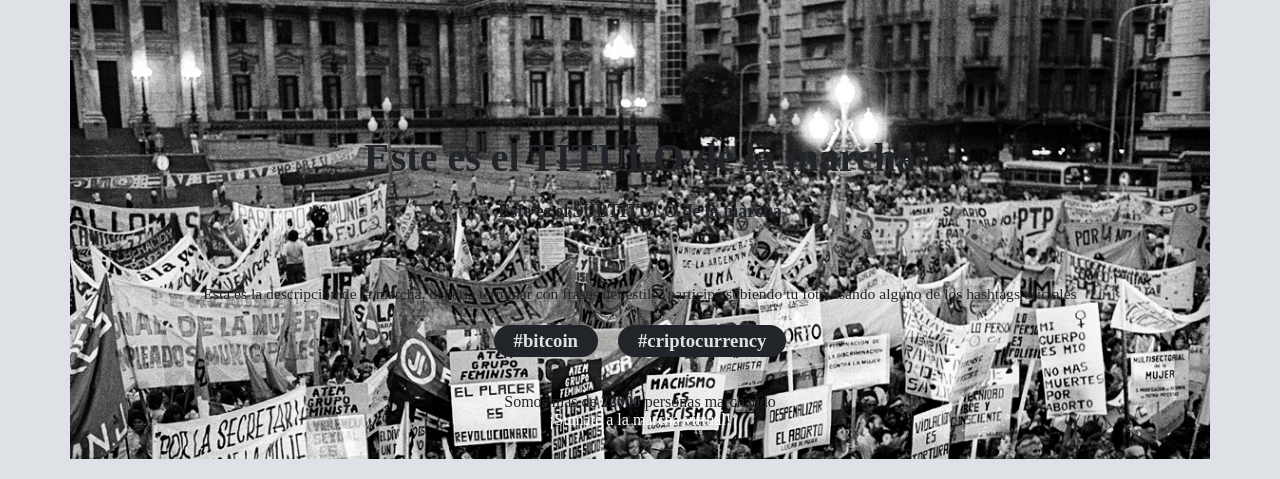
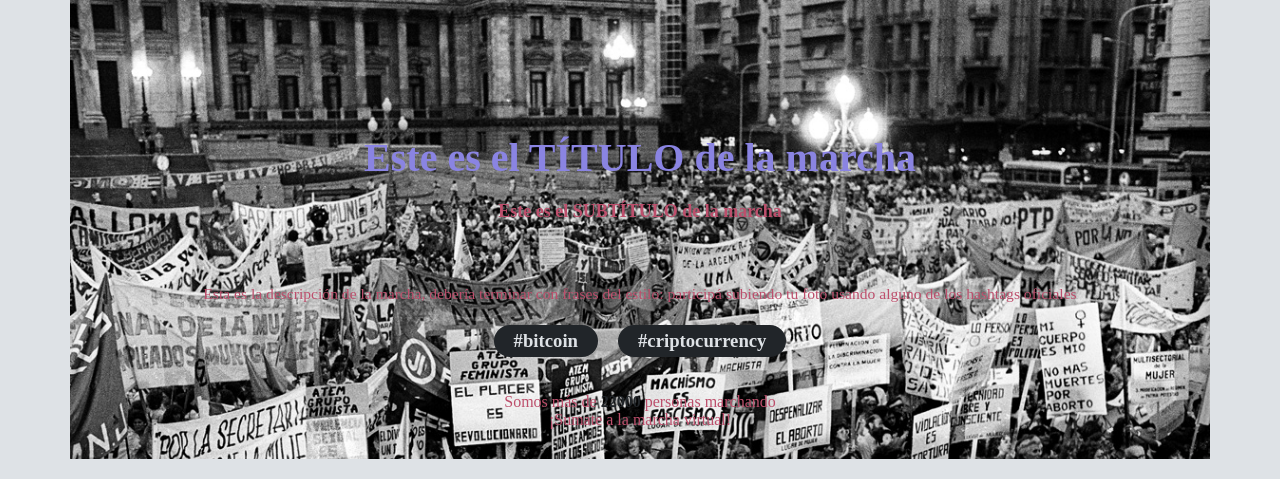
Before and after one commit to facttic/mv-front, a React (Create React App) app: page / in a window 1280 px wide. Shown: the top 479 px of the page. Built offline with nearby package versions, Linux system fonts and the light colour scheme; no server answers.

Commit message:
estilos custom a componentes desde db

```diff
--- a/src/components/pages/Manifestation.js
+++ b/src/components/pages/Manifestation.js
@@ -229,25 +229,28 @@ class Manifestation extends Component {
     return (
       <Background onScroll={this.handleScroll}>
         <Container ref={this.container} className="App">
-        {console.log(this.state.manifestation.people)}
           <Header
             title={this.state.manifestation.title}
-            info={this.state.manifestation.subtitle}
-            background={this.state.manifestation.images.header.src != "" ? this.state.manifestation.images.header.src  : headerBackgroundTemplate }
+            subtitle={this.state.manifestation.subtitle}
+            background={this.state.manifestation.images.header.src != "" ? this.state.manifestation.images.header.src : headerBackgroundTemplate }
             logoImgAlt={this.state.manifestation.name}
             count={this.state.manifestation.people}
             countImgSrc=""
             text={this.state.manifestation.description}
             hashtags={this.state.manifestation.hashtags}
 
-            /*Styles
-            TODO: Terminar con estilos custom
+            /*STYLES*/
 
-            leadClosingColor={this.state.manifestation.styles}
-            leadClosingFont={}*/
-
-
-
+            titleColor={this.state.manifestation.styles.text.title.color}
+            titleFont={this.state.manifestation.styles.text.title.font}
+            subtitleColor={this.state.manifestation.styles.text.subtitle.color}
+            subtitleFont={this.state.manifestation.styles.text.subtitle.font}
+            textColor={this.state.manifestation.styles.text.subtitle.color}
+            textFont={this.state.manifestation.styles.text.subtitle.font}
+            counterColor={this.state.manifestation.styles.text.subtitle.color}
+            counterFont={this.state.manifestation.styles.text.subtitle.font}
+            leadClosingColor={this.state.manifestation.styles.text.subtitle.color}
+            leadClosingFont={this.state.manifestation.styles.text.subtitle.font}
           ></Header>
 
           <Sponsors sponsors={this.state.manifestation.sponsors}></Sponsors>
--- a/src/components/snippets/body/media/Card.js
+++ b/src/components/snippets/body/media/Card.js
@@ -9,7 +9,7 @@ const CardWrapper = styled.article`
   max-width: calc(100% - 30px);
   background-color: #fff;
   position: relative;
-  // border-radius: 3px;
+  border-radius: 3px;
   overflow: hidden;
   box-shadow: 0 4px 8px -2px rgba(0,0,0,.45);
   margin-bottom: 20px;
--- a/src/components/snippets/header/Subtitle.js
+++ b/src/components/snippets/header/Subtitle.js
@@ -2,11 +2,11 @@ import React from 'react';
 import styled from 'styled-components'
 
 const SubtitleStyles = styled.p`
-  font-family: ${props => props.theme.styles.text.subtitle.font};
+  font-family: ${props => props.font || props.theme.styles.text.subtitle.font};
   font-size: 1.125rem;
   font-weight: 700;
   text-align: center;
-  color: ${props => props.theme.styles.text.subtitle.color};
+  color: ${props => props.color || props.theme.styles.text.subtitle.color};
   border-radius: .1em;
   margin: 0 auto 10px auto;
 
@@ -21,7 +21,7 @@ const SubtitleStyles = styled.p`
 
 const Subtitle = (props) => {
     return (
-        <SubtitleStyles>{props.subtitle}</SubtitleStyles>
+        <SubtitleStyles font={props.font} color={props.color}>{props.subtitle}</SubtitleStyles>
     );
 };
 
--- a/src/components/snippets/header/Text.js
+++ b/src/components/snippets/header/Text.js
@@ -2,8 +2,8 @@ import React from 'react';
 import styled from 'styled-components'
 
 const TextStyles = styled.p`
-  font-family: ${props => props.theme.styles.text.subtitle.font};
-  color: ${props => props.theme.styles.text.subtitle.color};
+  font-family: ${props => props.font || props.theme.styles.text.subtitle.font};
+  color: ${props => props.color || props.theme.styles.text.subtitle.color};
   text-align: center;
   margin: 0;
   font-size: .975rem;
@@ -17,7 +17,7 @@ const TextStyles = styled.p`
 
 const Text = (props) => {
     return (
-            <TextStyles>{props.text}</TextStyles>
+            <TextStyles color={props.color} font={props.font}>{props.text}</TextStyles>
     );
 };
 
--- a/src/components/snippets/header/Title.js
+++ b/src/components/snippets/header/Title.js
@@ -8,11 +8,11 @@ const TitleWrapper = styled.div`
 `
 
 const TitleStyles = styled.h1`
-  font-family: ${props => props.theme.styles.text.title.font};
+  font-family: ${props => props.font || props.theme.styles.text.title.font};
   width: 60%;
   font-size: 2.5em;
   font-weight: 700;
-  color: ${props => props.theme.styles.text.title.color};
+  color: ${props => props.color || props.theme.styles.text.title.color};
   position: relative;
   padding: 0;
   margin: 20px 5px;
@@ -34,7 +34,7 @@ const TitleStyles = styled.h1`
 const Title = (props) => {
     return (
         <TitleWrapper>
-            <TitleStyles>{props.title}</TitleStyles>
+            <TitleStyles color={props.color} font={props.font}>{props.title}</TitleStyles>
         </TitleWrapper>
     );
 };
--- a/src/components/snippets/header/UsersCounter.js
+++ b/src/components/snippets/header/UsersCounter.js
@@ -21,8 +21,8 @@ const CounterIcon = styled(Image)`
 `;
 
 const Text = styled.p`
-  font-family: ${props => props.theme.styles.text.subtitle.font};
-  color:${props => props.theme.styles.text.subtitle.color};
+  font-family: ${props => props.font || props.theme.styles.text.subtitle.font};
+  color:${props => props.color ||  props.theme.styles.text.subtitle.color};
   font-size: 1rem;
   align-self: center;
   margin-bottom: 0;
@@ -51,7 +51,10 @@ const UsersCounter = (props) => {
     function renderCounter() {
         return (
           <Wrapper>
-              <Text>
+              <Text
+                color={props.color}
+                font={props.font}
+                >
                 <CounterIcon
                   imgSrc={props.imgSrc}
                   imgAlt={props.countImgAlt}
--- a/src/components/snippets/header/template/Header.js
+++ b/src/components/snippets/header/template/Header.js
@@ -47,16 +47,31 @@ const Header = (props) => {
       <BackgroundImage background={props.background} />
       <TextWrapper>
 
-        <Title title={props.title} />
-        <Subtitle subtitle={props.info} />
+        <Title
+          title={props.title}
+          color= {props.titleColor}
+          font={props.titleFont}
+          />
+        <Subtitle
+          subtitle={props.subtitle}
+          color={props.subtitleColor}
+          font={props.subtitleFont}
+          />
 
-        <Text text={props.text} />
+        <Text
+          text={props.text}
+          color={props.textColor}
+          font={props.textFont}
+          />
 
         <Hashtags hashtags={props.hashtags} />
 
         <UsersCounter
           count={props.count}
-          imgSrc={props.countImgSrc} />
+          imgSrc={props.countImgSrc}
+          color={props.counterColor}
+          font={props.counterFont}
+          />
 
         <LeadClosing
           color={props.leadClosingColor}
```
